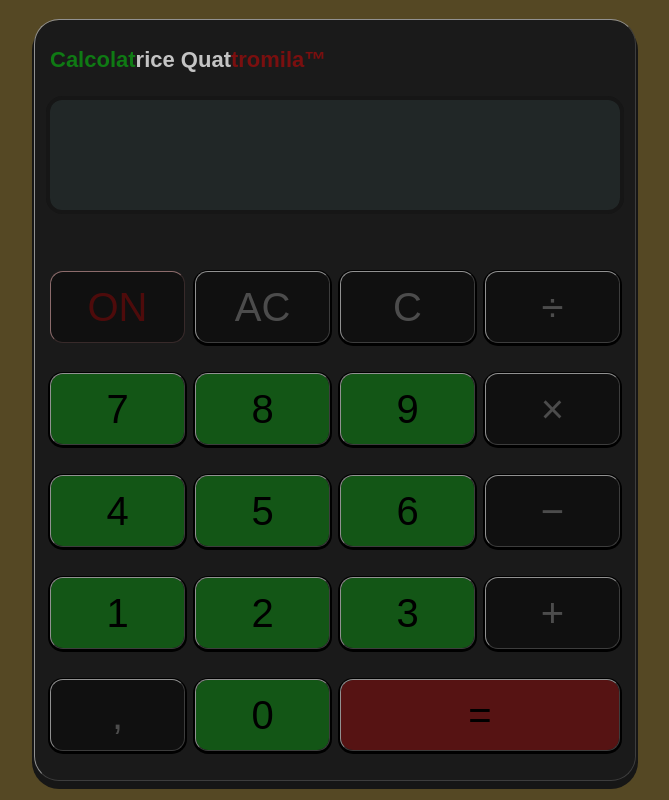
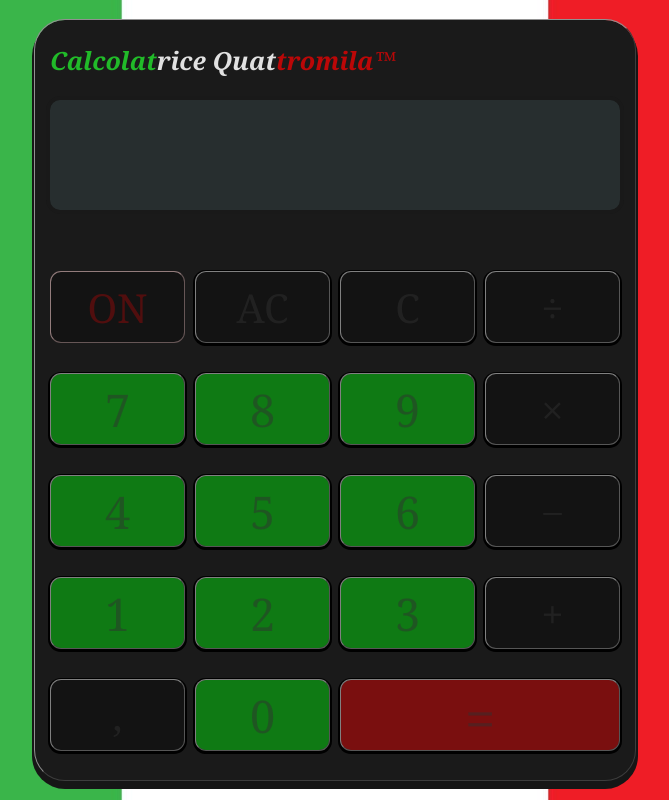
Before and after one commit to Erikkk999/calculator, a plain HTML site: page index.html in a window 1280 px wide. Shown: the whole page, without its empty margins (305-974 px from the left). Drawn offline with Linux system fonts and the light colour scheme.

Commit message:
refactor: improve UI with CSS variables
- improved button styles
- added background image

```diff
--- a/style.css
+++ b/style.css
@@ -1,7 +1,18 @@
+:root {
+    --main-green:#00ff0d6b;
+    --main-white: #ffffff;
+    --main-red: #ff00006b;
+    --on-hover-red: #ff0000b7;
+    --off-state-red: #ff000043;
+    --title-green: #25ff30b4;
+    --title-white: #ffffffde;
+    --title-red: #ff0000b4;
+}
+
 * {
     margin: 0;
     padding: 0;
-    font-family: Arial, Helvetica, sans-serif;
+    font-family: Georgia, 'Times New Roman', Times, serif;
 }
 
 body {
@@ -9,7 +20,8 @@ body {
     display: flex;
     justify-content: center;
     align-items: center;
-    background-color: #3a2a00db;
+    background-image: url("images/favicon.jpeg");
+    background-size: 100% 100%;
 }
 
 .main-container {
@@ -20,7 +32,7 @@ body {
     outline: 1px outset #919191;
     width: 600px;
     height: 760px;
-    border-radius: 3vh;
+    border-radius: 30px;
     box-shadow: 0 6px 0px 3px #161616;
 }
 
@@ -32,19 +44,20 @@ body {
 }
 
 h1 {
-    font-size: 22px;
+    font-style: italic;
+    font-size: 25px;
 }
 
 .green {
-    color: #00ff0d6b;
+    color: var(--title-green);
 }
 
 .white {
-    color: #ffffffbe;
+    color: var(--title-white);
 }
 
 .red {
-    color: #ff00006b;
+    color: var(--title-red);
 }
 
 .display-container {
@@ -57,7 +70,7 @@ h1 {
     outline: 4px solid #14191820;
     height: 110px;
     width: 570px;
-    border-radius: 1.5vh;
+    border-radius: 10px;
 }
 
 .upper-display,
@@ -66,17 +79,23 @@ h1 {
     align-items: center;
     justify-content: right;
     width: 540px;
+    overflow: auto;
 }
 
 .upper-text,
 .lower-text {
-    font-size: 48px;
+    font-size: 45px;
     color: #0000007a;
     text-shadow: 0px 0px 5px #002729d2;
 }
 
 .welcome {
     justify-content: center;
+}
+
+.welcome .upper-text {
+    font-size: 60px;
+    font-family: cursive;
 }
 
 .button-container {
@@ -90,111 +109,102 @@ h1 {
 
 button {
     cursor: pointer;
-    background-color: #00000064;
-    color: #ffffff;
-    outline: 1px outset #919191;
-    border-radius: 1.5vh;
+    background-color: #00000048;
+    color: var(--main-white);
+    outline: 1px outset #ffffff80;
+    border-radius: 10px;
     border: none;
     margin: 6px 6px;
     height: 70px;
     width: 133px;
     font-size: 40px;
-    box-shadow: 0 6px 0 4px #000000;
-    text-shadow: 0px 0px 3px #ffffff24;
-    transition: all 0.1s ease;
+    box-shadow: 0 6px 0 1px #000000;
+    text-shadow: 0px 0px 3px #ffffffd2;
+    transition: transform 0.1s ease,
+        box-shadow 0.1s ease,
+        opacity 0.1s ease;
 }
 
 .equals {
+    font-size: 55px;
     width: 278px;
-    color: #1a1919;
-    background-color: #ff000043;
+    background-color: var(--main-red);
+    box-shadow: 0 6px 0 1px #2c0000;
 }
 
 .num {
-    color: #191a19;
-    background-color: #00ff0d43;
+    font-size: 45px;
+    background-color: var(--main-green);
+    box-shadow: 0 6px 0 1px #013500;
 }
 
 .power {
-    color: #7f0000;
+    color: var(--main-red);
+    text-shadow: 0px 0px 3px #ff0000d2;
 }
 
 button:hover {
-    opacity: 0.9;
-    transform: scale(1.05);
-    outline: 1px outset #7f0000;
-    box-shadow: 0 6.5px 0 1.5px #000000;
-    border-radius: 1.6vh;
+    outline: 1px outset var(--on-hover-red);
+    transform: scale(1.03);
+    border-radius: 11px;
 }
 
-.equals:hover {
-    outline: 1px outset #ffffff;
-    color: #ffffff;
-}
-
-.num:hover {
-    outline: 1px outset #ffffff;
-    color: #ffffff;
+.equals:hover, .num:hover {
+    outline: 1px outset var(--main-white);
 }
 
 button:active {
     transform: translateY(6px);
-    box-shadow: 0 1px 0 3px #000000;
-    text-shadow: 0px 0px 6px #ffffff;
+    transition: transform 0.1s ease,
+        text-shadow 0.3s ease;
+    box-shadow: 0 2px 0 1px #000000;
+    text-shadow: 0px 0px 6px var(--main-white);
 }
 
 .power:active {
-    text-shadow: 0px 0px 6px #760000d5;
+    text-shadow: 0px 0px 6px #e60000e8;
 }
 
 .off-state .display-container {
-    background-color: #3b55533a;
+    background-color: #5372783a;
     box-shadow: none;
-    outline: 4px solid #0c0c0c46;
+    outline: 4px solid #0c0c0c15;
+    transition: all 0.7s ease;
 }
 
 .off-state button {
     pointer-events: none;
     transition: all 0.7s ease;
     text-shadow: none;
-    color: #575757d8;
+    color: #3131317c;
     transform: translateY(6px);
     box-shadow: 0 1px 0 3px #000000;
 }
 
 .off-state .power {
     pointer-events: auto;
-    color: #ff000043;
+    color: var(--off-state-red);
     text-shadow: none;
     box-shadow: none;
     animation: pulse 3s infinite;
 }
 
+.off-state .power:hover {
+    outline: 1px outset #ffffff80;
+}
+
 @keyframes pulse {
     0% {
-        box-shadow: 0 0 0 0 #ff000066;
-        outline: 1px outset #919191;
+        box-shadow: 0 0 0 0 var(--off-state-red);
     }
-    40% {
-        box-shadow: 0 0 0 10px #ff000000;
-        outline: 1px outset #7f0000;
+    20% {
+        outline: 1px outset var(--on-hover-red);
+    }
+    70% {
+        box-shadow: 0 0 0 10px transparent;
     }
     100% {
-        box-shadow: 0 0 0 0 #ff000000;
-        outline: 1px outset #919191;
+        box-shadow: 0 0 0 0 transparent;
+        outline: 1px outset #ffffff80;
     }
 }
-
-.off-state .equals {
-    color: #000000;
-}
-
-.off-state .num {
-    color: #000000;
-}
-
-.off-state .power:hover {
-    transition: all 0.1s ease;
-    outline: 1px outset #919191;
-    transform: translateY(6px) scale(1.02);
-}
```
Also changed, not shown: images/favicon.jpeg (added).
